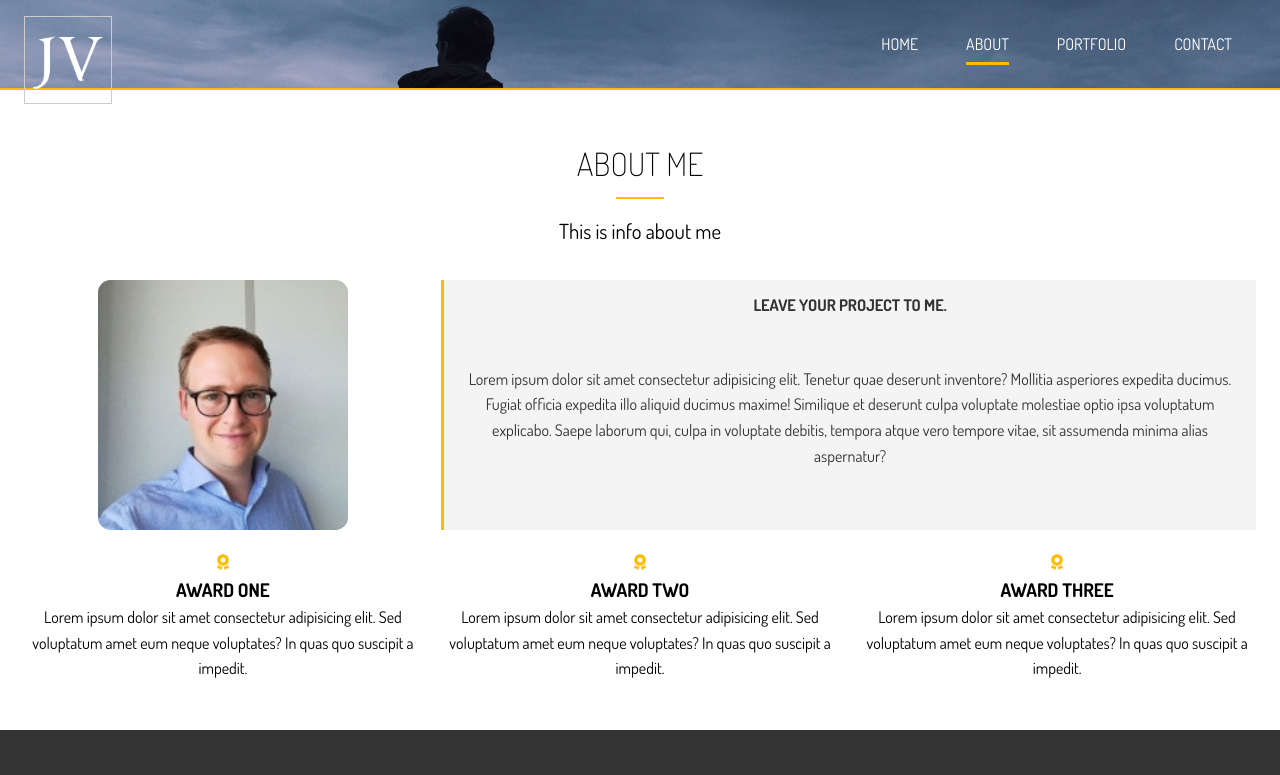
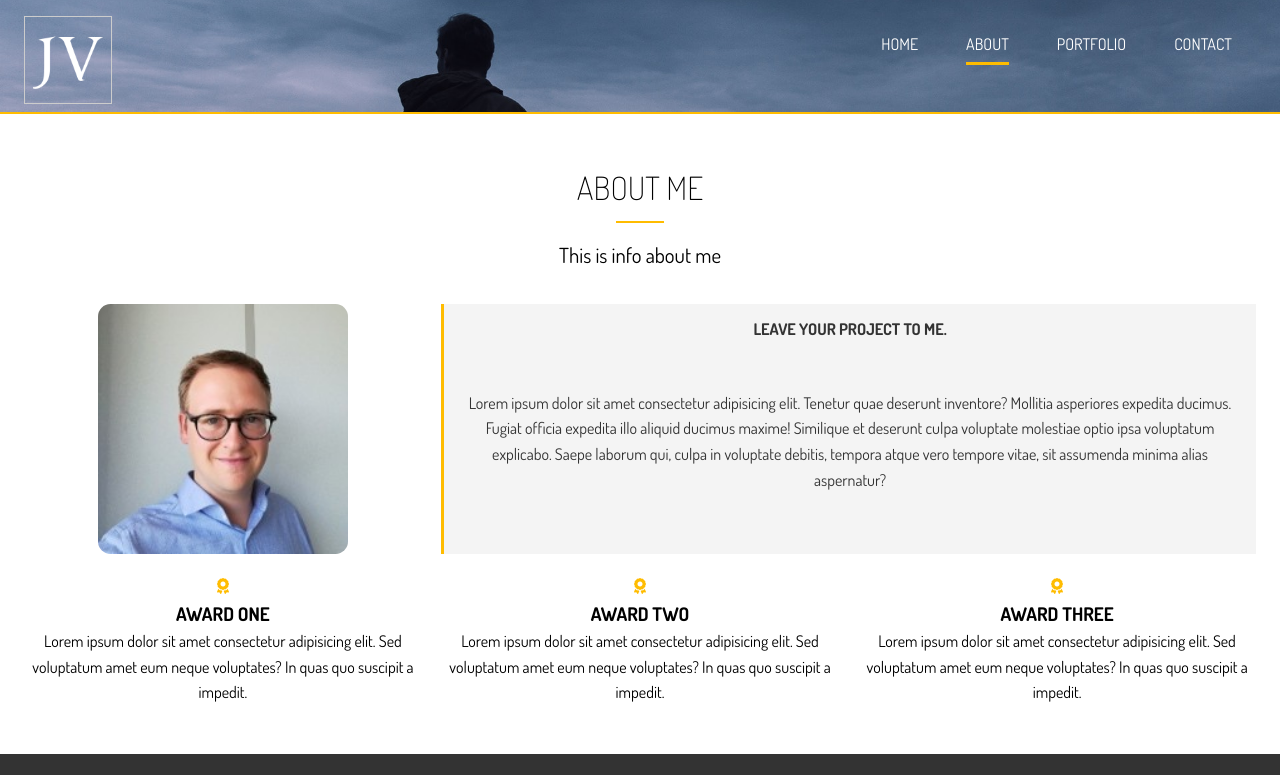
Before and after one commit to Toxmose/portfolio-with-sass, a website: page dist/about.html in a window 1280 px wide. Shown: the top 775 px of the page. Drawn offline with Linux system fonts and the light colour scheme.

Commit message:
first update

```diff
--- a/scss/main.scss
+++ b/scss/main.scss
@@ -97,7 +97,7 @@ img {
 
   &-inner {
     background: $bg-image no-repeat 20% 30% / cover;
-    height: 5.5rem;
+    height: 7rem;
     color: #fff;
     border-bottom: 2px solid $main-color;
   }
```
Also changed, not shown: dist/CSS/main.css, dist/about.html.
